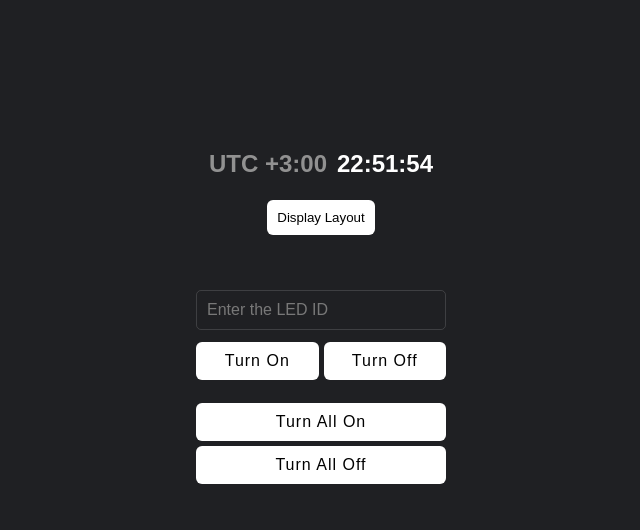
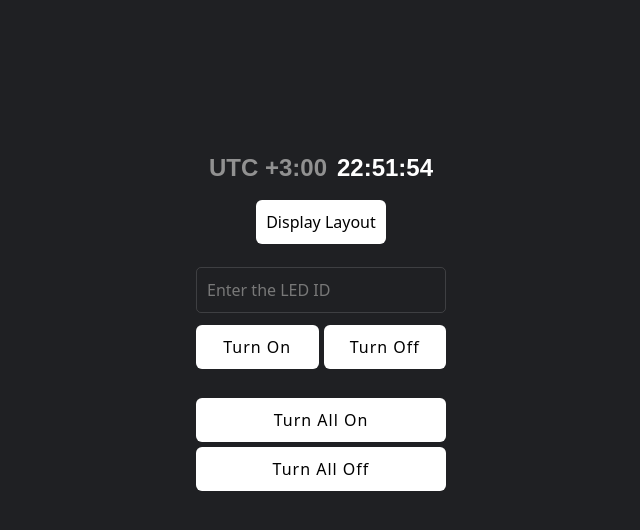
Before and after one commit to sthivaios/KWLCS, a plain HTML site: page index.html in a window 1280 px wide. Shown: the whole page, without its empty margins (319-959 px from the left). Drawn offline with Linux system fonts and the light colour scheme.

Commit message:
uploaded tailwind css

```diff
--- a/index.html
+++ b/index.html
@@ -3,7 +3,7 @@
 <head>
     <meta charset="UTF-8">
     <title>KWLCS</title>
-    <link rel="stylesheet" href="./style.css">
+    <link rel="stylesheet" href="./output.css">
     <link rel="icon" href="public/assets/icon.jpg">
     <meta name="description" content="KWLCS : Mess with the 8 LEDs on a Greek 14 year old's desk in Greece lmfao">
     <meta name="theme_color" content=#ffffff">
```
Also changed, not shown: output.css (added).
